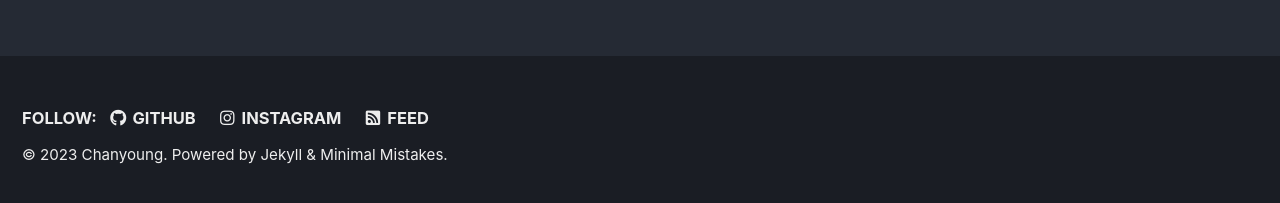
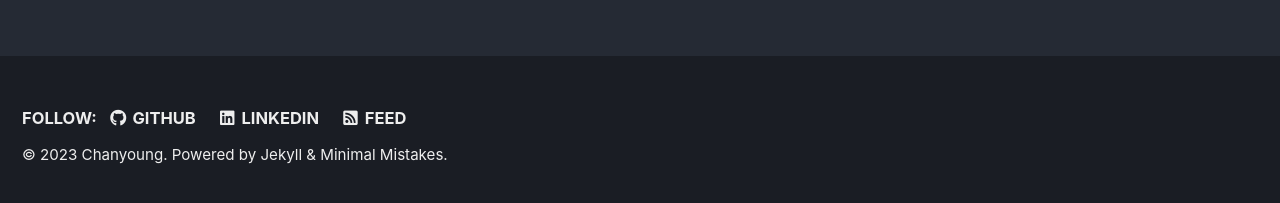
Before and after one commit to PyChanyoung/PyChanyoung.github.io, a Jekyll site: the page built from index.html, in a window 1280 px wide and 1283 px high. Shown: the part 1072-1275 px from the top of the window. Built offline with Jekyll 4.4.1, drawn with Linux system fonts in a browser that asks for light colours; cached includes are drawn as plain includes; some web fonts are replaced; the list of posts is cut into pages by our own code.

Commit message:
Updated links

```diff
--- a/_config.yml
+++ b/_config.yml
@@ -127,9 +127,9 @@ footer:
     - label: "GitHub"
       icon: "fab fa-fw fa-github"
       url: "https://github.com/ChanyoungPark88"
-    - label: "Instagram"
-      icon: "fab fa-fw fa-instagram"
-      url: "https://instagram.com/chanyoung.park.88/"
+    - label: "LinkedIn"
+      icon: "fab fa-fw fa-linkedin"
+      url: "https://www.linkedin.com/in/chanyoung-park-001111128/"
 
 # Reading Files
 include:
```
